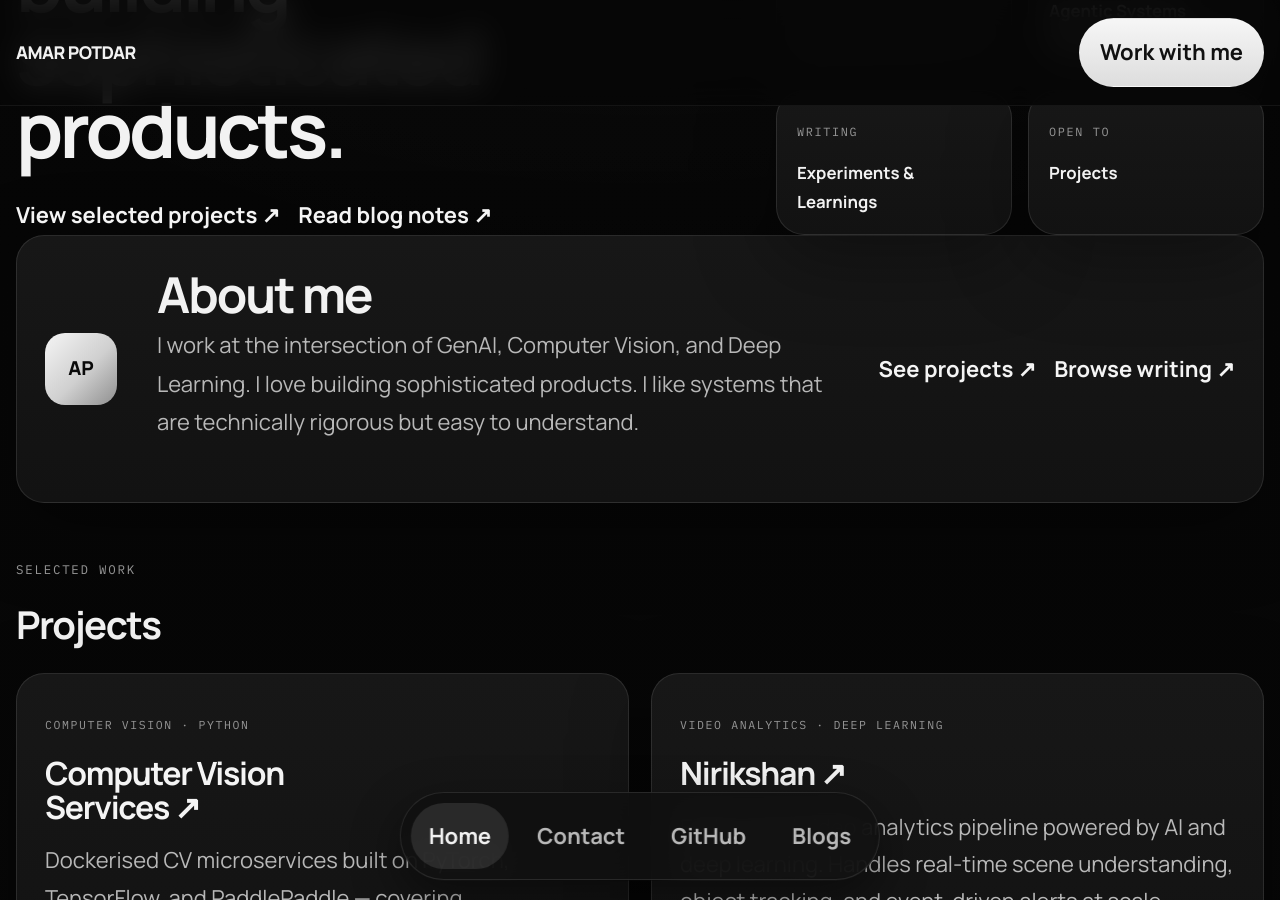
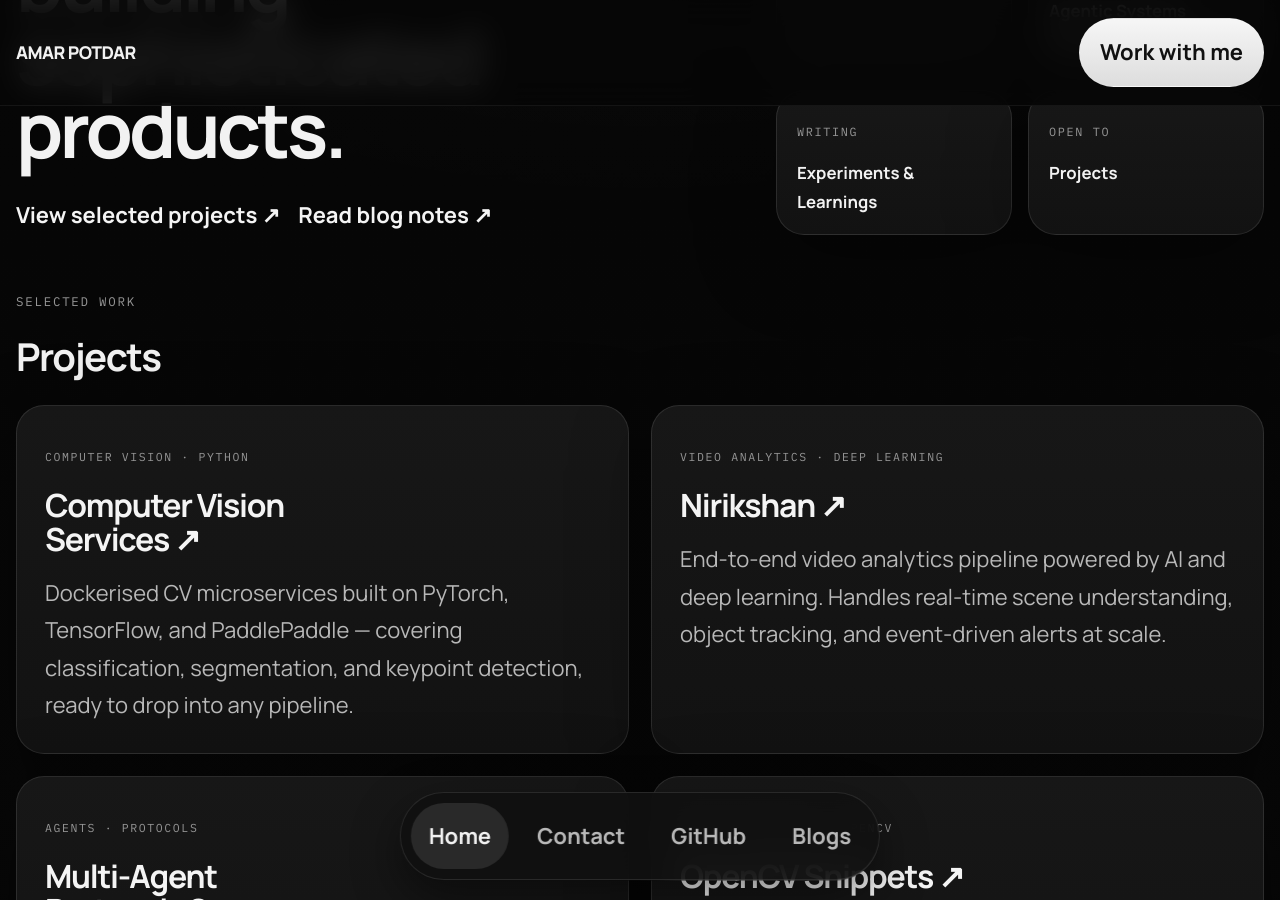
Before and after one commit to MeAmarP/meamarp.github.io, a Jekyll site: the page built from index.html, in a window 1280 px wide and 900 px high, scrolled down 670 px. Built offline with Jekyll 4.4.1, drawn with Linux system fonts in a browser that asks for light colours; nearby versions of some CDN libraries; the list of posts is cut into pages by our own code.

Commit message:
Add project entries to data file and update index to dynamically display projects
Co-authored-by: Copilot <copilot@github.com>

```diff
--- a/index.html
+++ b/index.html
@@ -46,61 +46,19 @@ title: Home
 		</aside>
 	</section>
 
-	<section class="feature-banner section" id="about">
-		<div class="feature-icon">AP</div>
-		<div class="feature-copy">
-			<h2>About me</h2>
-			<p>
-				I work at the intersection of GenAI, Computer Vision, and Deep Learning. I love building sophisticated products. I like systems that are technically rigorous but easy to understand.
-			</p>
-		</div>
-		<div class="feature-links">
-			<a href="#projects">See projects</a>
-			<a href="#blogs">Browse writing</a>
-		</div>
-	</section>
-
 	<section class="cards-section section" id="projects">
 		<div class="section-heading">
 			<p class="eyebrow">Selected work</p>
 			<h2>Projects</h2>
 		</div>
 		<div class="card-grid two-wide">
+			{%- for project in site.data.projects -%}
 			<article class="content-card">
-				<span class="card-kicker">Computer Vision · Python</span>
-				<h3><a class="card-link" href="https://github.com/MeAmarP/computer-vision-services" target="_blank" rel="noreferrer">Computer Vision Services</a></h3>
-				<p>
-					Dockerised CV microservices built on PyTorch, TensorFlow, and
-					PaddlePaddle — covering classification, segmentation, and keypoint
-					detection, ready to drop into any pipeline.
-				</p>
+				<span class="card-kicker">{{ project.kicker }}</span>
+				<h3><a class="card-link" href="{{ project.url }}" target="_blank" rel="noreferrer">{{ project.title }}</a></h3>
+				<p>{{ project.description }}</p>
 			</article>
-			<article class="content-card">
-				<span class="card-kicker">Video Analytics · Deep Learning</span>
-				<h3><a class="card-link" href="https://github.com/MeAmarP/Nirikshan" target="_blank" rel="noreferrer">Nirikshan</a></h3>
-				<p>
-					End-to-end video analytics pipeline powered by AI and deep learning.
-					Handles real-time scene understanding, object tracking, and
-					event-driven alerts at scale.
-				</p>
-			</article>
-			<article class="content-card">
-				<span class="card-kicker">Agents · Protocols</span>
-				<h3><a class="card-link" href="https://github.com/MeAmarP/multiagent_protocols_framework_survey" target="_blank" rel="noreferrer">Multi-Agent Protocols Survey</a></h3>
-				<p>
-					Exploration of modern multi-agent protocols — MCP, ACP, and A2A —
-					with comparisons of architectures and real-world applicability.
-				</p>
-			</article>
-			<article class="content-card">
-				<span class="card-kicker">Image Processing · OpenCV</span>
-				<h3><a class="card-link" href="https://github.com/MeAmarP/opencv_snipps" target="_blank" rel="noreferrer">OpenCV Snippets</a></h3>
-				<p>
-					A curated collection of practical Python recipes for image processing
-					with OpenCV — filtering, transforms, contour analysis, and feature
-					extraction.
-				</p>
-			</article>
+			{%- endfor -%}
 		</div>
 	</section>
 
```
Also changed, not shown: _data/projects.yml (added, +29 -0 lines).
